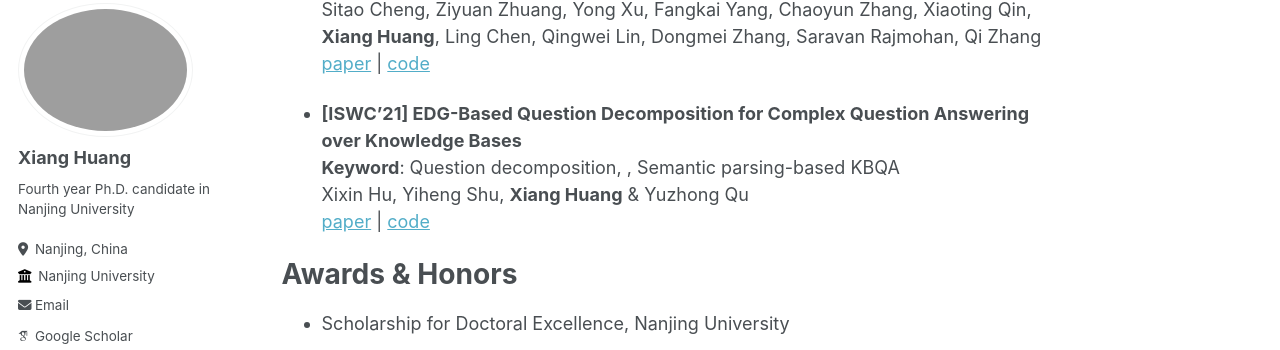
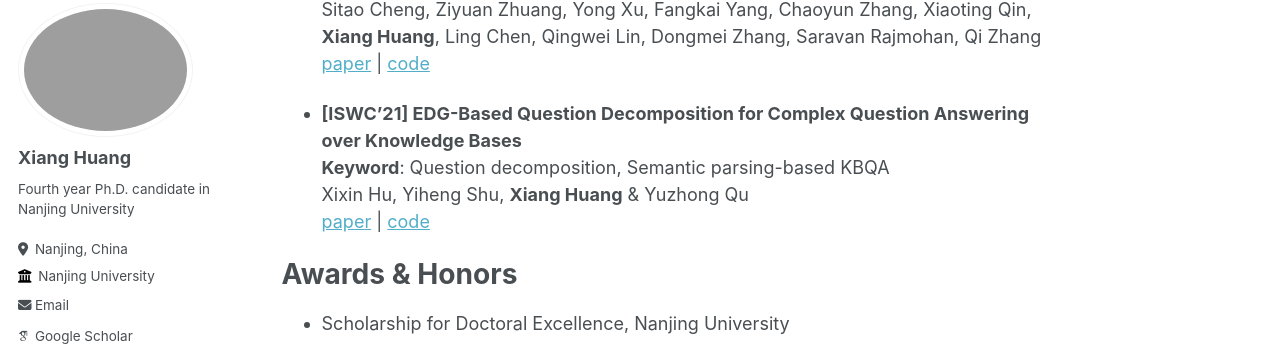
Before and after one commit to cdhx/cdhx.github.io, a Jekyll site: the page built from _pages/about.md, in a window 1280 px wide and 900 px high, scrolled down 1042 px. Shown: the part 103-453 px from the top of the window. Built offline with Jekyll 4.4.1, drawn with Linux system fonts in a browser that asks for light colours; some web fonts are replaced.

```diff
--- a/_pages/about.md
+++ b/_pages/about.md
@@ -44,7 +44,7 @@ Sitao Cheng, Ziyuan Zhuang, Yong Xu, Fangkai Yang, Chaoyun Zhang, Xiaoting Qin,
 [paper](https://arxiv.org/abs/2403.08593) \| [code](https://github.com/sitaocheng/readi)
 
 - **[ISWC'21] EDG-Based Question Decomposition for Complex Question Answering over Knowledge Bases** <br/>
-**Keyword**: Question decomposition, , Semantic parsing-based KBQA<br/>
+**Keyword**: Question decomposition, Semantic parsing-based KBQA<br/>
 Xixin Hu, Yiheng Shu, **Xiang Huang** & Yuzhong Qu <br/>
 [paper](https://link.springer.com/chapter/10.1007/978-3-030-88361-4_8) \| [code](https://github.com/HXX97/EDG)
 
```
